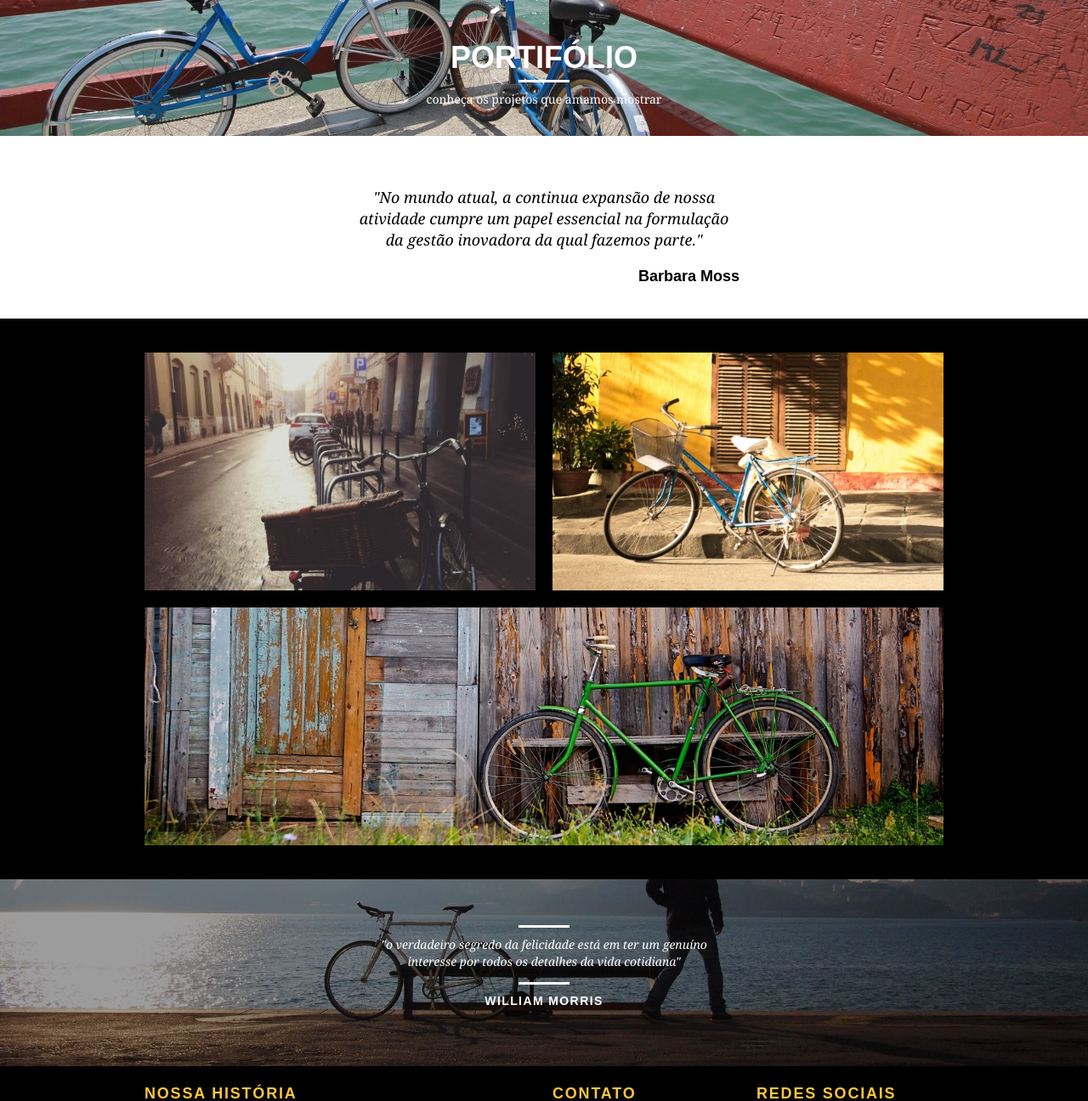
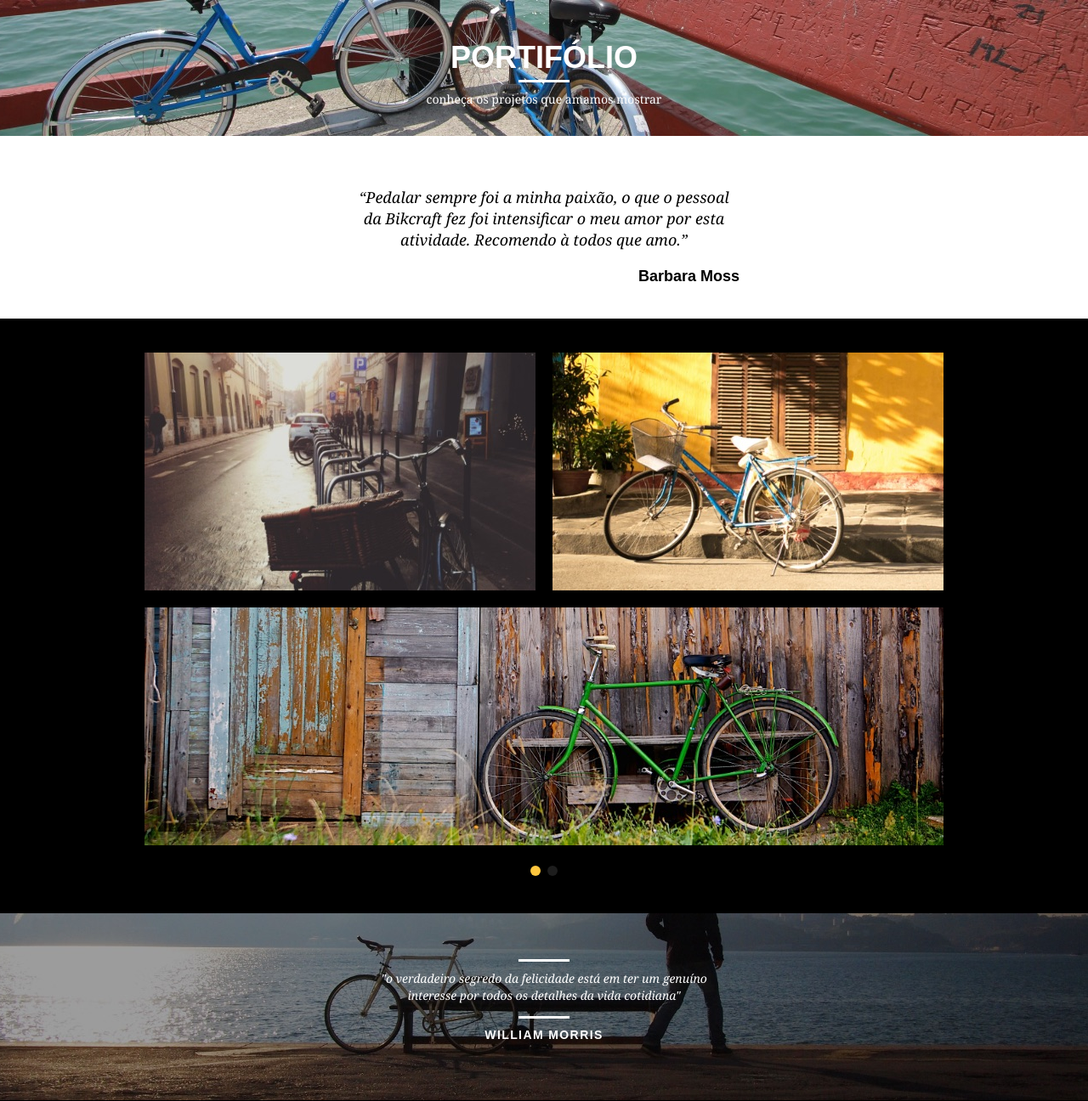
Before and after one commit to Evaldo-Gomes/webdesign_origamid, a PHP site: page /portfolio.html in a window 1280 px wide. Shown: the part 92-1388 px from the top of the page at 85% size. Run offline with PHP 8.4, Linux system fonts and the light colour scheme.

Commit message:
Aula 5-3-2 Plugin Slide

```diff
--- a/web/contato.html
+++ b/web/contato.html
@@ -10,6 +10,9 @@
     <link rel="stylesheet" href="css/style.css">
     <link rel="stylesheet" href="css/contato.css">
     <link rel="stylesheet" href="css/responsivo.css">
+    <script>
+        document.documentElement.classList.add("js");
+    </script>
 </head>
 
 <body>
--- a/web/css/style.css
+++ b/web/css/style.css
@@ -431,3 +431,50 @@ img {
     font-size: 14px;
     line-height: 20px;
 }
+
+
+/* JAVASCRIPT */
+
+.js [data-slide] {
+    position: relative;
+}
+
+.js [data-slide]>* {
+    position: absolute;
+    top: 0px;
+    opacity: 0;
+}
+
+.js [data-slide]>.active {
+    position: relative;
+    opacity: 1;
+    transition: opacity 500ms;
+}
+
+.js [data-slide-nav] {
+    display: block;
+    text-align: center;
+    margin-top: 20px;
+}
+
+.js [data-slide-nav] button {
+    display: inline-block;
+    width: 12px;
+    height: 12px;
+    margin: 4px;
+    border: none;
+    padding: 0px;
+    border-radius: 6px;
+    /* sumnir com os números */
+    text-indent: -99px;
+    /* para não mostrar nada que fique do lado de fora */
+    overflow: hidden;
+    background: #1d1d1d;
+}
+
+
+/* mudar a cor do botão ativo */
+
+.js [data-slide-nav] button.active {
+    background: #fec63e;
+}
--- /dev/null
+++ b/web/js/script.js
@@ -0,0 +1,12 @@
+if (window.SimpleSlide) {
+    new SimpleSlide({
+        slide: "quote", // nome do atributo data-slide="quote"
+        time: 5000, // tempo de transição dos slides
+    });
+
+    new SimpleSlide({
+        slide: "portifolio",
+        time: 5000,
+        nav: true,
+    });
+}
--- /dev/null
+++ b/web/js/simple-anime.js
@@ -0,0 +1 @@
+window.SimpleAnime=class{constructor(){this.items=document.querySelectorAll("[data-anime]"),this.init()}animateItems(){this.items.forEach(t=>{const e=Number(t.getAttribute("data-anime"));isNaN(e)||setTimeout(()=>{t.classList.add("anime")},e)})}handleVisibility(){void 0!==document.visibilityState?"visible"===document.visibilityState&&this.animateItems():this.animateItems()}init(){this.handleVisibility=this.handleVisibility.bind(this),this.handleVisibility(),document.addEventListener("visibilitychange",this.handleVisibility)}}
--- a/web/portfolio.html
+++ b/web/portfolio.html
@@ -10,6 +10,9 @@
     <link rel="stylesheet" href="css/style.css">
     <link rel="stylesheet" href="css/portfolio.css">
     <link rel="stylesheet" href="css/responsivo.css">
+    <script>
+        document.documentElement.classList.add("js");
+    </script>
 </head>
 
 <body>
@@ -40,19 +43,33 @@
     </section>
     <!-- Fecha Introdução Interna -->
 
-    <section class="container">
+    <section class="container" data-slide="quote">
         <blockquote class="quote_clientes">
-            <p>"No mundo atual, a continua expansão de nossa atividade cumpre um papel essencial na formulação da gestão inovadora da qual fazemos parte."</p>
+            <p>“Pedalar sempre foi a minha paixão, o que o pessoal da Bikcraft fez foi intensificar o meu amor por esta atividade. Recomendo à todos que amo.”</p>
             <cite>Barbara Moss</cite>
+        </blockquote>
+        <blockquote class="quote_clientes">
+            <p>“Nada melhor do que dar um rolê com a minha Bikcraft na orla. Essa é a minha companheira mais fiel, nunca me traiu e está sempre a minha disposição.”</p>
+            <cite>Jhony Rato</cite>
+        </blockquote>
+        <blockquote class="quote_clientes">
+            <p>“Aqueles que ainda não possuem uma Bikcraft, não sabem o que estão perdendo. A precisão é absurda e a velocidade transcendental. Nunca vida nada igual.”</p>
+            <cite>Bernardo</cite>
         </blockquote>
     </section>
 
     <section class="portfolio">
         <!-- DIV - POIS O ELEMENTO É PRETO -->
-        <div class="container">
+        <div class="container" data-slide="portifolio">
             <ul class="portfolio_lista">
                 <li class="grid-8"><img src="img/portfolio/retro.jpg" alt="Bicicleta Retro"></li>
                 <li class="grid-8"><img src="img/portfolio/passeio.jpg" alt="Bicicleta Passeio"></li>
+                <!-- PORTFOLIO - LISTA - LAST-CHILD -->
+                <li class="grid-16"><img src="img/portfolio/esporte.jpg" alt="Bicicleta Esporte"></li>
+            </ul>
+            <ul class="portfolio_lista">
+                <li class="grid-8"><img src="img/portfolio/passeio.jpg" alt="Bicicleta Passeio"></li>
+                <li class="grid-8"><img src="img/portfolio/retro.jpg" alt="Bicicleta Retro"></li>
                 <!-- PORTFOLIO - LISTA - LAST-CHILD -->
                 <li class="grid-16"><img src="img/portfolio/esporte.jpg" alt="Bicicleta Esporte"></li>
             </ul>
@@ -113,6 +130,9 @@
       </div>
   </footer>
 
+  <script src=" ./js/simple-slide.js "></script>
+  <script src=" ./js/script.js "></script>
+
 </body>
 
 </html>
--- a/web/produtos.html
+++ b/web/produtos.html
@@ -10,6 +10,9 @@
     <link rel="stylesheet" href="css/style.css">
     <link rel="stylesheet" href="css/produtos.css">
     <link rel="stylesheet" href="css/responsivo.css">
+    <script>
+        document.documentElement.classList.add("js");
+    </script>
 </head>
 
 <body>
--- a/web/sobre.html
+++ b/web/sobre.html
@@ -10,6 +10,9 @@
     <link rel="stylesheet" href="css/style.css">
     <link rel="stylesheet" href="css/sobre.css">
     <link rel="stylesheet" href="css/responsivo.css">
+    <script>
+        document.documentElement.classList.add("js");
+    </script>
 </head>
 
 <body>
```
Also changed, not shown: web/index.html (+8 -0 lines), web/js/simple-slide.js (added, +1 -0 lines).
